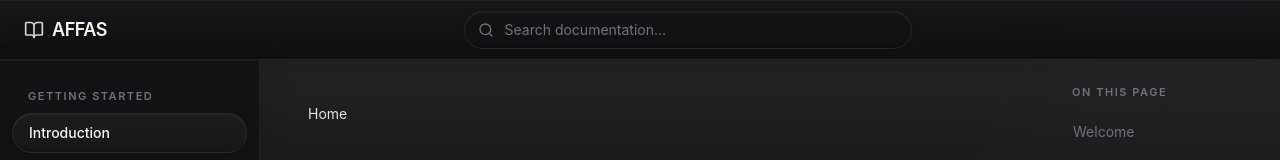
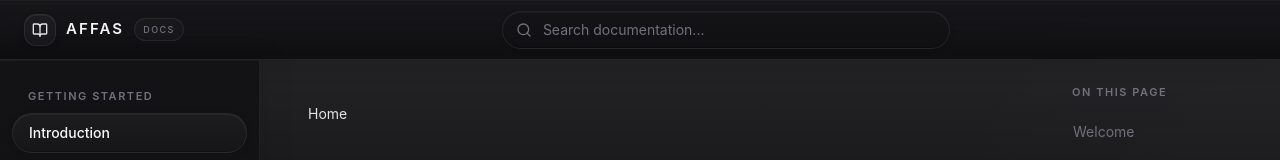
Before and after one commit to akcizur/affas, a Vue app: page / in a window 1280 px wide. Shown: the top 160 px of the page. Built offline with nearby package versions, Linux system fonts and the light colour scheme.

Commit message:
Refine AFFAS glass topbar branding

```diff
--- a/src/components/TopBar.tsx
+++ b/src/components/TopBar.tsx
@@ -18,9 +18,12 @@ export default defineComponent({
         >
           <Menu class="size-5" />
         </button>
-        <RouterLink to="/" class="flex items-center gap-2 rounded-full text-lg font-semibold tracking-tight text-zinc-100">
-          <BookOpen class="size-5 text-zinc-300" />
-          <span>AFFAS</span>
+        <RouterLink to="/" class="group flex shrink-0 items-center gap-2.5 rounded-full text-zinc-100 no-underline">
+          <span class="grid size-8 place-items-center rounded-xl border border-white/[0.08] bg-white/[0.035] text-zinc-200 shadow-[inset_0_1px_0_rgba(255,255,255,0.05),0_2px_5px_rgba(0,0,0,0.18)] transition-colors group-hover:border-white/[0.12] group-hover:bg-white/[0.055]">
+            <BookOpen class="size-4" />
+          </span>
+          <span class="text-[15px] font-semibold tracking-[0.14em]">AFFAS</span>
+          <span class="hidden rounded-full border border-white/[0.07] bg-white/[0.025] px-2 py-1 text-[9px] font-medium tracking-[0.16em] text-zinc-500 sm:inline">DOCS</span>
         </RouterLink>
         <div class="mx-auto w-full max-w-md flex-1">
           <SearchBox />
```
